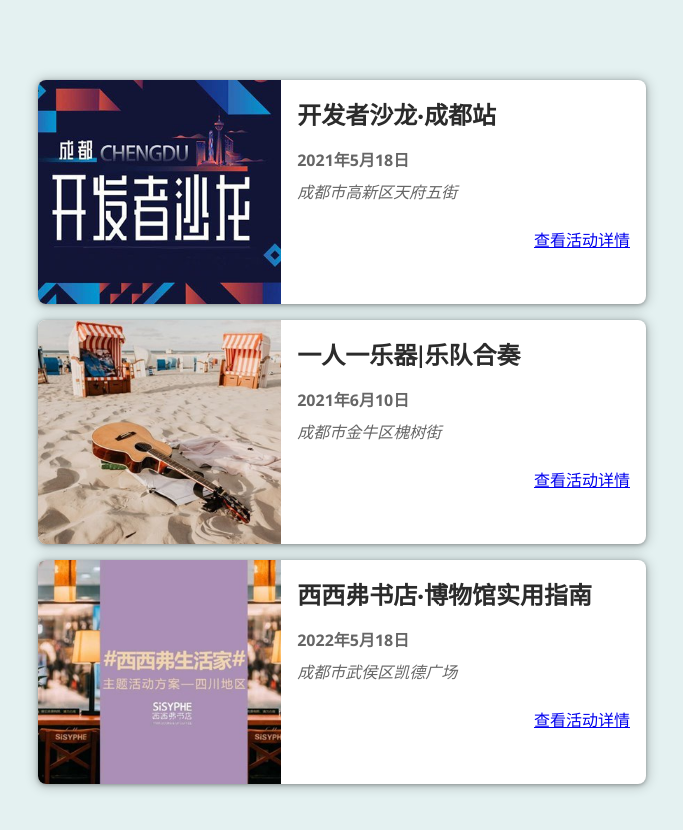
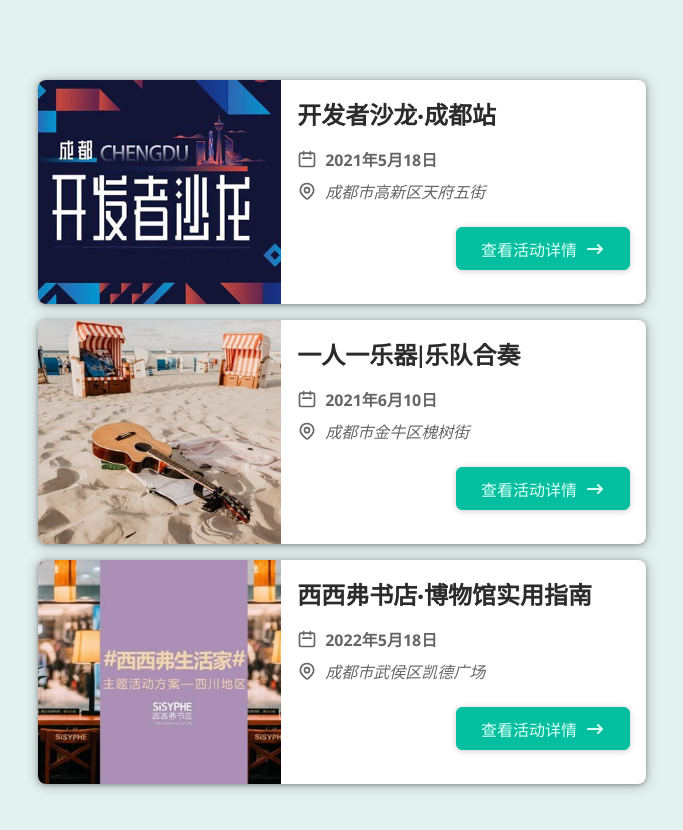
Before and after one commit to ms-online/ms-activity-line-project, a Next.js app: page / in a window 1280 px wide. Shown: the top 830 px of the page, without its empty margins (298-981 px from the left). Built offline with nearby package versions, Linux system fonts and the light colour scheme.

Commit message:
lesson-6

```diff
--- a/components/events/event-item.js
+++ b/components/events/event-item.js
@@ -1,4 +1,7 @@
-import Link from 'next/link'
+import DateIcon from '../icons/date-icon'
+import AddressIcon from '../icons/address-icon'
+import ArrowRightIcon from '../icons/arrow-right-icon'
+import Button from '../ui/button'
 import classes from './event-item.module.css'
 
 function EventItem(props) {
@@ -18,14 +21,21 @@
         <div className={classes.summary}>
           <h2>{title}</h2>
           <div className={classes.date}>
+            <DateIcon />
             <time>{humanReadableDate}</time>
           </div>
           <div className={classes.address}>
+            <AddressIcon />
             <address>{location}</address>
           </div>
         </div>
         <div className={classes.actions}>
-          <Link href={exploreLink}>查看活动详情</Link>
+          <Button link={exploreLink}>
+            <span>查看活动详情</span>
+            <span className={classes.icon}>
+              <ArrowRightIcon />
+            </span>
+          </Button>
         </div>
       </div>
     </li>
--- /dev/null
+++ b/components/icons/address-icon.js
@@ -0,0 +1,25 @@
+function AddressIcon() {
+  return (
+    <svg
+      xmlns='http://www.w3.org/2000/svg'
+      fill='none'
+      viewBox='0 0 24 24'
+      stroke='currentColor'
+    >
+      <path
+        strokeLinecap='round'
+        strokeLinejoin='round'
+        strokeWidth={2}
+        d='M17.657 16.657L13.414 20.9a1.998 1.998 0 01-2.827 0l-4.244-4.243a8 8 0 1111.314 0z'
+      />
+      <path
+        strokeLinecap='round'
+        strokeLinejoin='round'
+        strokeWidth={2}
+        d='M15 11a3 3 0 11-6 0 3 3 0 016 0z'
+      />
+    </svg>
+  );
+}
+
+export default AddressIcon;
--- /dev/null
+++ b/components/icons/arrow-right-icon.js
@@ -0,0 +1,17 @@
+function ArrowRightIcon() {
+  return (
+    <svg
+      xmlns='http://www.w3.org/2000/svg'
+      viewBox='0 0 20 20'
+      fill='currentColor'
+    >
+      <path
+        fillRule='evenodd'
+        d='M12.293 5.293a1 1 0 011.414 0l4 4a1 1 0 010 1.414l-4 4a1 1 0 01-1.414-1.414L14.586 11H3a1 1 0 110-2h11.586l-2.293-2.293a1 1 0 010-1.414z'
+        clipRule='evenodd'
+      />
+    </svg>
+  );
+}
+
+export default ArrowRightIcon;
--- /dev/null
+++ b/components/icons/date-icon.js
@@ -0,0 +1,19 @@
+function DateIcon() {
+  return (
+    <svg
+      xmlns='http://www.w3.org/2000/svg'
+      fill='none'
+      viewBox='0 0 24 24'
+      stroke='currentColor'
+    >
+      <path
+        strokeLinecap='round'
+        strokeLinejoin='round'
+        strokeWidth={2}
+        d='M8 7V3m8 4V3m-9 8h10M5 21h14a2 2 0 002-2V7a2 2 0 00-2-2H5a2 2 0 00-2 2v12a2 2 0 002 2z'
+      />
+    </svg>
+  );
+}
+
+export default DateIcon;
--- /dev/null
+++ b/components/ui/button.js
@@ -0,0 +1,12 @@
+import Link from 'next/link'
+import classes from './button.module.css'
+
+function Button(props) {
+  return (
+    <Link href={props.link}>
+      <a className={classes.btn}>{props.children}</a>
+    </Link>
+  )
+}
+
+export default Button
--- /dev/null
+++ b/components/ui/button.module.css
@@ -0,0 +1,18 @@
+.btn {
+  text-decoration: none;
+  cursor: pointer;
+  font: inherit;
+  background-color: #03be9f;
+  border: 1px solid #03be9f;
+  border-radius: 6px;
+  color: #dafff7;
+  padding: 0.5rem 1.5rem;
+  text-align: center;
+  box-shadow: 0 1px 6px rgba(0, 0, 0, 0.2);
+}
+
+.btn:hover,
+.btn:active {
+  background-color: #02afa1;
+  border-color: #02afa1;
+}
```
Also changed, not shown: 1 other file (tests, documents, lock files or other folders).
